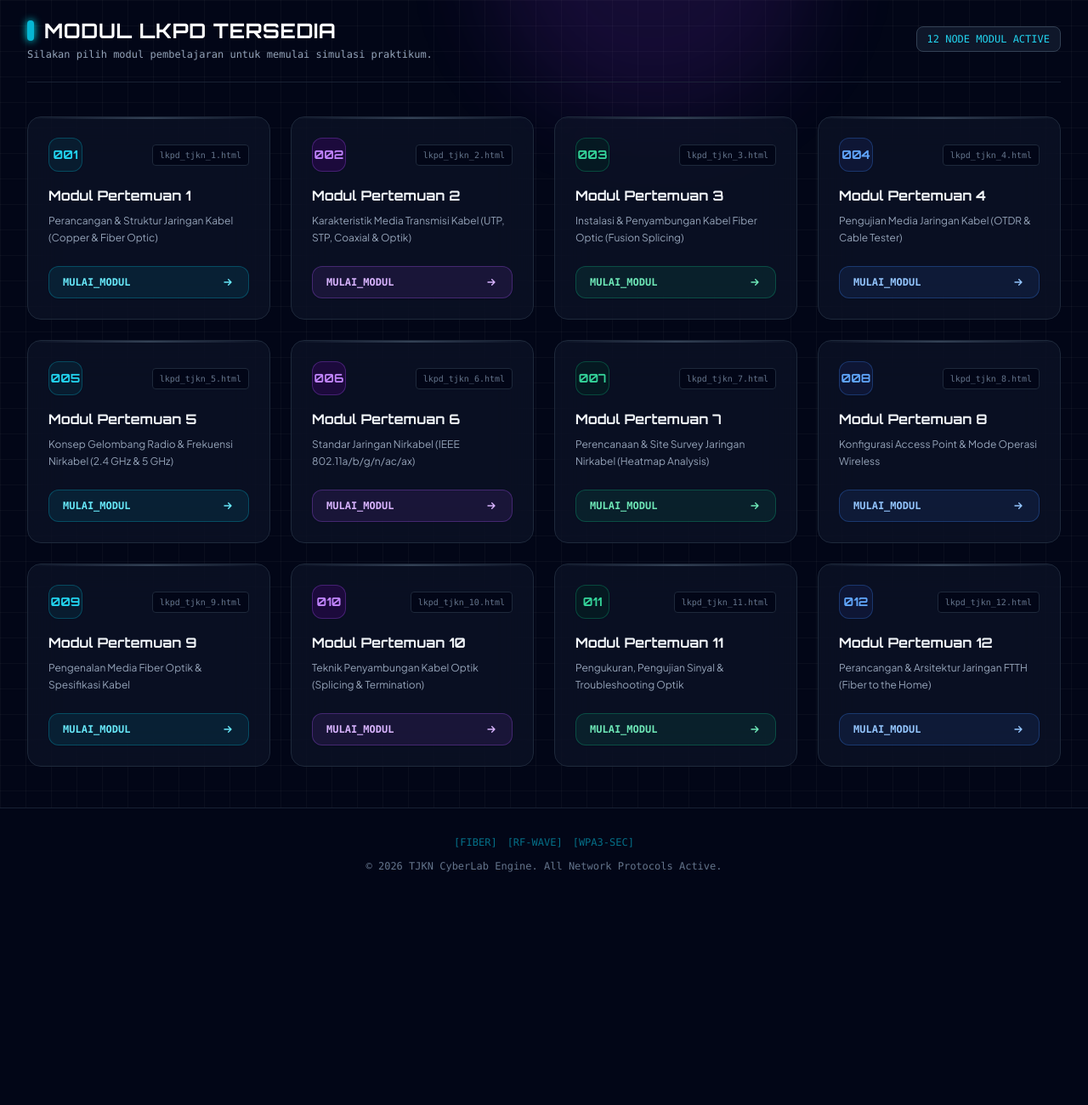
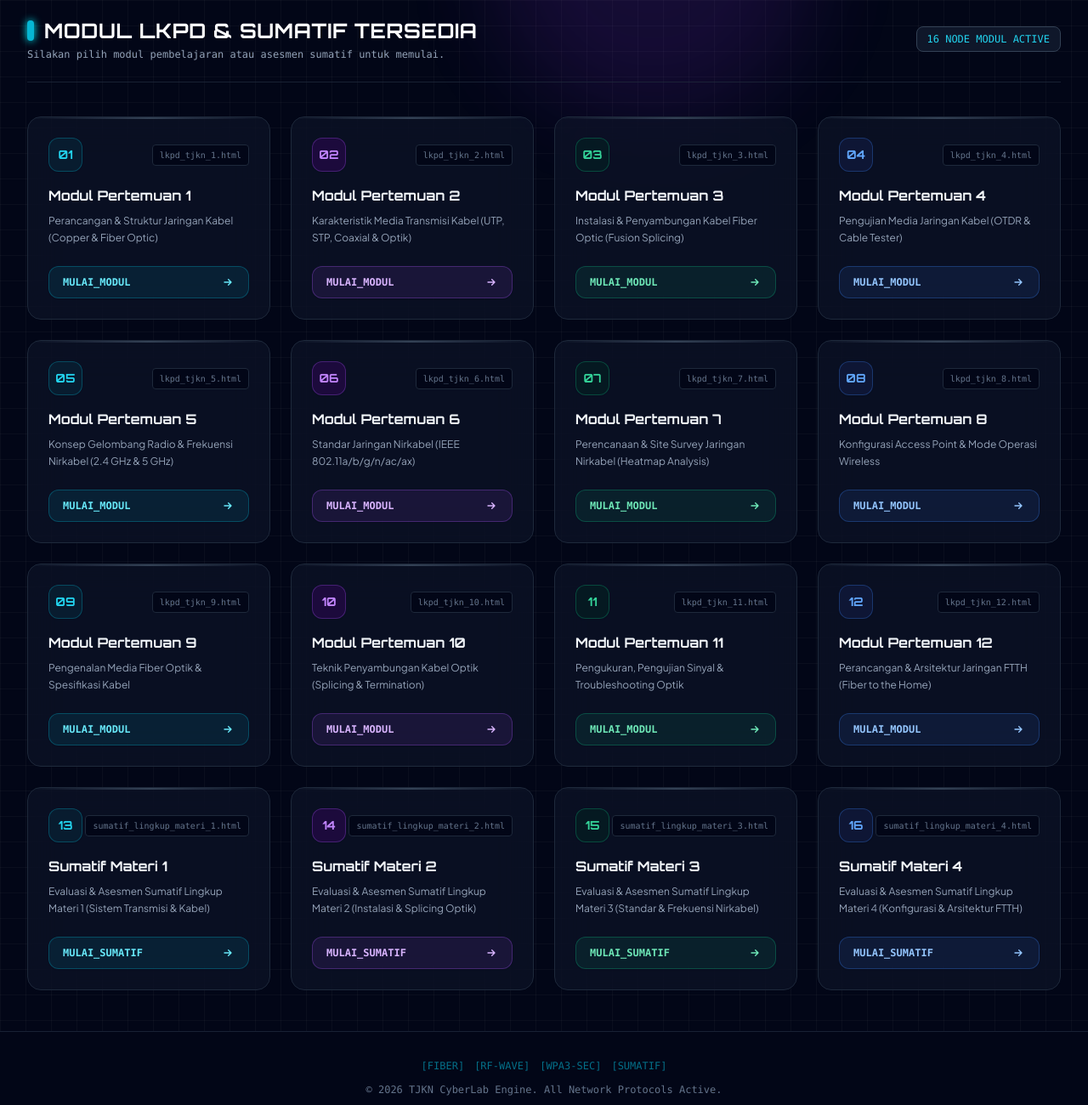
Before and after one commit to simonmurd/LKPD-TJKN-01, a plain HTML site: page index.html in a window 1280 px wide. Shown: the part 660-1960 px from the top of the page at 85% size. Before the commit the page ends 1719 px from the top, so only its background shows below. Drawn offline with nearby package versions, Linux system fonts and the light colour scheme.

Commit message:
Update index.html

```diff
--- a/index.html
+++ b/index.html
@@ -88,7 +88,7 @@
                 <span class="bg-clip-text text-transparent bg-gradient-to-r from-cyan-400 via-sky-400 to-purple-500">Teknologi Jaringan Kabel & Nirkabel</span>
             </h1>
             <p class="text-slate-400 text-base sm:text-lg max-w-2xl mx-auto mb-8 font-normal leading-relaxed">
-                Akses modul interaktif laboratorium digital. Jelajahi teknologi transmisi Fiber Optic, gelombang radio, arsitektur Wireless, hingga optimasi keamanan jaringan nirkabel.
+                Akses modul interaktif laboratorium digital. Jelajahi teknologi transmisi Fiber Optic, gelombang radio, arsitektur Wireless, hingga optimasi keamanan jaringan nirkabel dan evaluasi sumatif.
             </p>
         </div>
     </header>
@@ -99,12 +99,12 @@
             <div>
                 <h2 class="text-xl sm:text-2xl font-bold font-tech text-white tracking-wide flex items-center gap-3">
                     <span class="inline-block w-2 h-6 bg-cyan-500 rounded-full shadow-[0_0_10px_#00f3ff]"></span>
-                    MODUL LKPD TERSEDIA
+                    MODUL LKPD & SUMATIF TERSEDIA
                 </h2>
-                <p class="text-xs font-mono text-slate-400 mt-1">Silakan pilih modul pembelajaran untuk memulai simulasi praktikum.</p>
+                <p class="text-xs font-mono text-slate-400 mt-1">Silakan pilih modul pembelajaran atau asesmen sumatif untuk memulai.</p>
             </div>
             <span class="text-xs font-mono px-3 py-1.5 rounded-lg bg-slate-900 border border-slate-700 text-cyan-400">
-                12 NODE MODUL ACTIVE
+                16 NODE MODUL ACTIVE
             </span>
         </div>
 
@@ -117,14 +117,14 @@
     <footer class="border-t border-slate-800/80 bg-slate-950 py-8 text-center text-xs font-mono text-slate-500">
         <div class="max-w-7xl mx-auto px-4 flex flex-col items-center gap-2">
             <div class="flex space-x-3 text-cyan-500/60 mb-1">
-                <span>[FIBER]</span><span>[RF-WAVE]</span><span>[WPA3-SEC]</span>
+                <span>[FIBER]</span><span>[RF-WAVE]</span><span>[WPA3-SEC]</span><span>[SUMATIF]</span>
             </div>
             <p>&copy; 2026 TJKN CyberLab Engine. All Network Protocols Active.</p>
         </div>
     </footer>
 
     <script>
-        // File rujukan LKPD Teknologi Jaringan Kabel dan Nirkabel
+        // File rujukan LKPD dan Sumatif Teknologi Jaringan Kabel dan Nirkabel
         const tjknFiles = [
             "lkpd_tjkn_1.html",
             "lkpd_tjkn_2.html",
@@ -137,10 +137,14 @@
             "lkpd_tjkn_9.html",
             "lkpd_tjkn_10.html",
             "lkpd_tjkn_11.html",
-            "lkpd_tjkn_12.html"
+            "lkpd_tjkn_12.html",
+            "sumatif_lingkup_materi_1.html",
+            "sumatif_lingkup_materi_2.html",
+            "sumatif_lingkup_materi_3.html",
+            "sumatif_lingkup_materi_4.html"
         ];
 
-        // Daftar Materi TJKN
+        // Daftar Materi TJKN & Sumatif
         const tjknTopics = [
             "Perancangan & Struktur Jaringan Kabel (Copper & Fiber Optic)",
             "Karakteristik Media Transmisi Kabel (UTP, STP, Coaxial & Optik)",
@@ -153,7 +157,11 @@
             "Pengenalan Media Fiber Optik & Spesifikasi Kabel",
             "Teknik Penyambungan Kabel Optik (Splicing & Termination)",
             "Pengukuran, Pengujian Sinyal & Troubleshooting Optik",
-            "Perancangan & Arsitektur Jaringan FTTH (Fiber to the Home)"
+            "Perancangan & Arsitektur Jaringan FTTH (Fiber to the Home)",
+            "Evaluasi & Asesmen Sumatif Lingkup Materi 1 (Sistem Transmisi & Kabel)",
+            "Evaluasi & Asesmen Sumatif Lingkup Materi 2 (Instalasi & Splicing Optik)",
+            "Evaluasi & Asesmen Sumatif Lingkup Materi 3 (Standar & Frekuensi Nirkabel)",
+            "Evaluasi & Asesmen Sumatif Lingkup Materi 4 (Konfigurasi & Arsitektur FTTH)"
         ];
 
         // Skema Warna Futuristik per Kartu
@@ -166,12 +174,16 @@
 
         const grid = document.getElementById('cardGrid');
 
-        for (let i = 1; i <= 12; i++) {
+        for (let i = 1; i <= 16; i++) {
             const card = document.createElement('div');
             const targetFile = tjknFiles[i-1];
             const style = glowStyles[(i-1) % glowStyles.length];
 
             card.className = `group relative p-6 rounded-2xl bg-slate-900/60 border border-slate-800 ${style.border} transition-all duration-300 hover:-translate-y-1 hover:shadow-2xl flex flex-col justify-between overflow-hidden backdrop-blur-xl`;
+
+            const isSumatif = i > 12;
+            const titleLabel = isSumatif ? `Sumatif Materi ${i - 12}` : `Modul Pertemuan ${i}`;
+            const buttonLabel = isSumatif ? 'MULAI_SUMATIF' : 'MULAI_MODUL';
 
             card.innerHTML = `
                 <!-- Accent Line Atas Kartu -->
@@ -180,16 +192,16 @@
                 <div>
                     <div class="flex items-center justify-between mb-4">
                         <span class="inline-flex items-center justify-center w-10 h-10 rounded-xl font-tech font-bold text-sm border ${style.badge} shadow-sm">
-                            0${i < 10 ? '0' + i : i}
+                            ${i < 10 ? '0' + i : i}
                         </span>
                         <span class="text-[10px] font-mono text-slate-500 bg-slate-950 px-2 py-1 rounded border border-slate-800">${targetFile}</span>
                     </div>
-                    <h3 class="text-base font-bold font-tech text-slate-100 mb-2 group-hover:text-cyan-400 transition-colors">Modul Pertemuan ${i}</h3>
+                    <h3 class="text-base font-bold font-tech text-slate-100 mb-2 group-hover:text-cyan-400 transition-colors">${titleLabel}</h3>
                     <p class="text-slate-400 text-xs mb-6 line-clamp-3 leading-relaxed font-sans">${tjknTopics[i-1]}</p>
                 </div>
 
                 <a href="${targetFile}" class="w-full py-2.5 px-4 rounded-xl text-xs font-mono font-bold transition-all duration-300 flex items-center justify-between group/btn border shadow-sm ${style.btn}">
-                    <span>MULAI_MODUL</span>
+                    <span>${buttonLabel}</span>
                     <svg class="w-4 h-4 transform group-hover/btn:translate-x-1 transition-transform" fill="none" stroke="currentColor" viewBox="0 0 24 24"><path stroke-linecap="round" stroke-linejoin="round" stroke-width="2" d="M13 7l5 5m0 0l-5 5m5-5H6"></path></svg>
                 </a>
             `;
```
